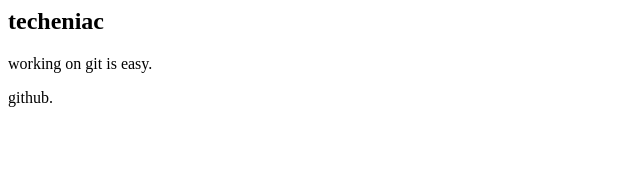
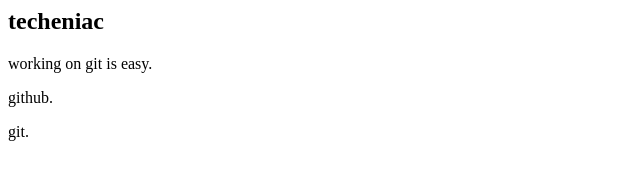
Before and after one commit to JainTeesha/github-prac, a plain HTML site: page index.html in a window 1280 px wide. Shown: the full height of the page, 0-640 px from the left. Drawn offline with Linux system fonts and the light colour scheme.

Commit message:
Update index.html

```diff
--- a/index.html
+++ b/index.html
@@ -5,3 +5,6 @@
 <div>
     <p>github.</p>
 </div>
+<div>
+    <p>git.</p>
+</div>
```
